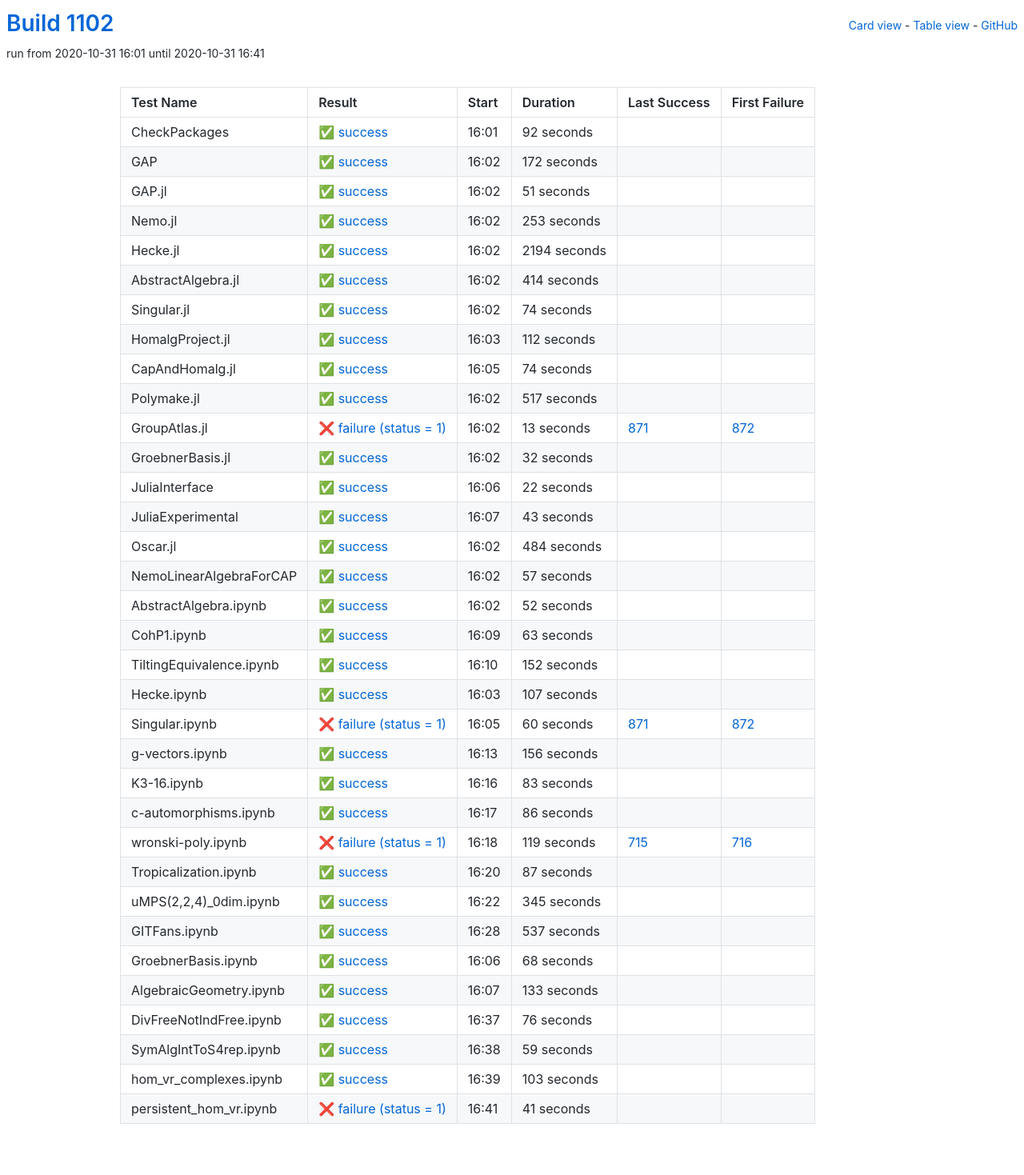
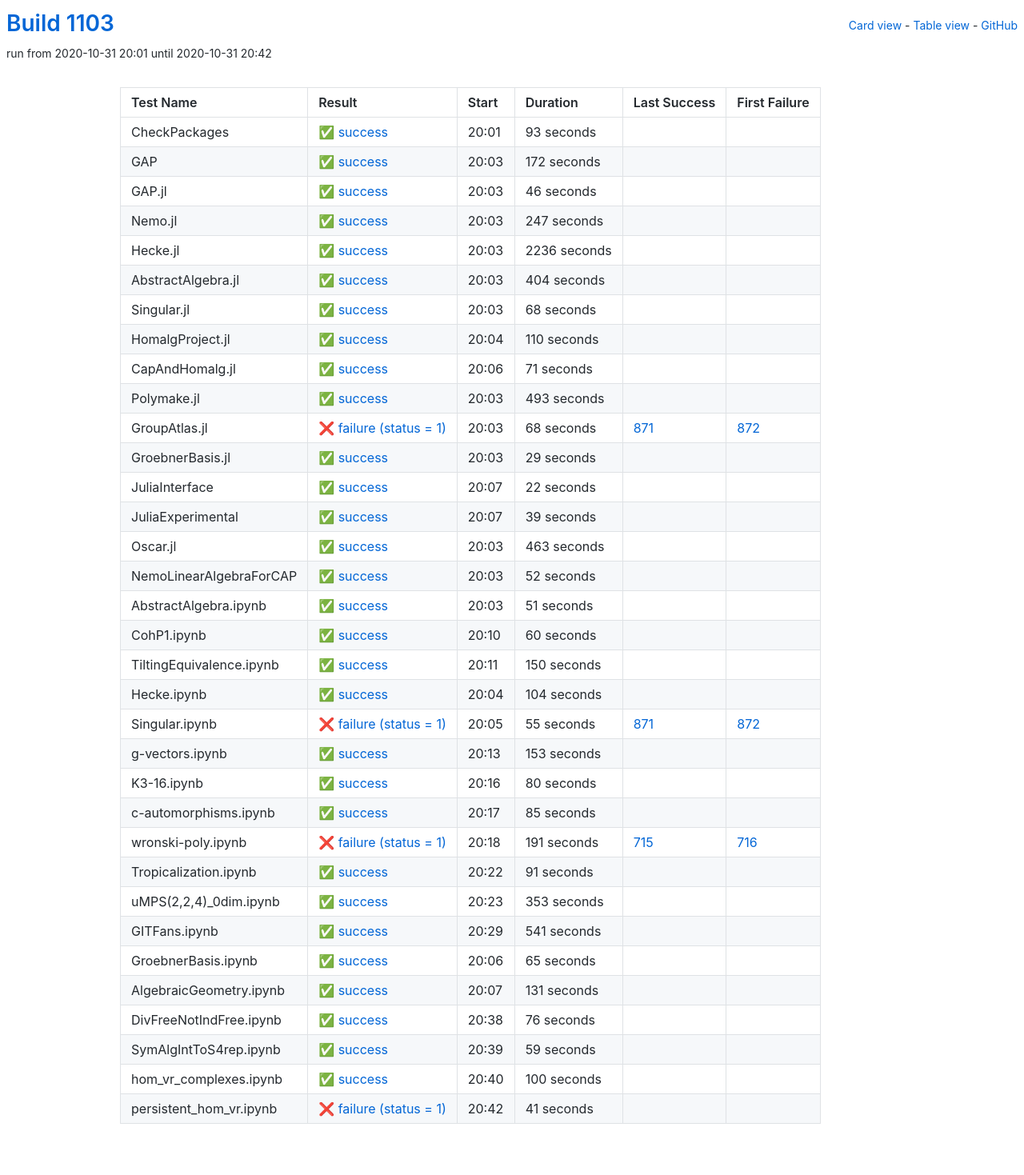
Before and after one commit to oscar-system/oscar-ci-status-stable, a Jekyll site: the page built from table.html, in a window 1280 px wide. Shown: the whole page at 80% size. Built offline with Jekyll 4.4.1, drawn with Linux system fonts in a browser that asks for light colours.

Commit message:
Build #1103

```diff
--- a/_data/ci.yml
+++ b/_data/ci.yml
@@ -1,6 +1,6 @@
 ---
-build: 1102
-build_url: https://oscarci.mathematik.uni-kl.de/job/oscar-stable/1102/
+build: 1103
+build_url: https://oscarci.mathematik.uni-kl.de/job/oscar-stable/1103/
 job: oscar-stable
 organization: oscar-system
 repo: oscar-ci-status-stable
@@ -8,20 +8,20 @@ repourl: https://github.com/oscar-system/oscar-ci-status-stable
 tests:
 - name: CheckPackages
   id: checkpackages
-  log: https://oscarci.mathematik.uni-kl.de/job/oscar-stable/1102/artifact/logs/build-1102/CheckPackages.log
-  start: 2020-10-31 16:01
+  log: https://oscarci.mathematik.uni-kl.de/job/oscar-stable/1103/artifact/logs/build-1103/CheckPackages.log
+  start: 2020-10-31 20:01
   success: true
   exitcode: 0
   status: success
-  duration: 92
+  duration: 93
   last_success: false
   last_success_url:
   first_failure: false
   first_failure_url:
 - name: GAP
   id: gap
-  log: https://oscarci.mathematik.uni-kl.de/job/oscar-stable/1102/artifact/logs/build-1102/GAP.log
-  start: 2020-10-31 16:02
+  log: https://oscarci.mathematik.uni-kl.de/job/oscar-stable/1103/artifact/logs/build-1103/GAP.log
+  start: 2020-10-31 20:03
   success: true
   exitcode: 0
   status: success
@@ -32,128 +32,128 @@ tests:
   first_failure_url:
 - name: GAP.jl
   id: gap-jl
-  log: https://oscarci.mathematik.uni-kl.de/job/oscar-stable/1102/artifact/logs/build-1102/GAP.jl.log
-  start: 2020-10-31 16:02
+  log: https://oscarci.mathematik.uni-kl.de/job/oscar-stable/1103/artifact/logs/build-1103/GAP.jl.log
+  start: 2020-10-31 20:03
   success: true
   exitcode: 0
   status: success
-  duration: 51
+  duration: 46
   last_success: false
   last_success_url:
   first_failure: false
   first_failure_url:
 - name: Nemo.jl
   id: nemo-jl
-  log: https://oscarci.mathematik.uni-kl.de/job/oscar-stable/1102/artifact/logs/build-1102/Nemo.jl.log
-  start: 2020-10-31 16:02
+  log: https://oscarci.mathematik.uni-kl.de/job/oscar-stable/1103/artifact/logs/build-1103/Nemo.jl.log
+  start: 2020-10-31 20:03
   success: true
   exitcode: 0
   status: success
-  duration: 253
+  duration: 247
   last_success: false
   last_success_url:
   first_failure: false
   first_failure_url:
 - name: Hecke.jl
   id: hecke-jl
-  log: https://oscarci.mathematik.uni-kl.de/job/oscar-stable/1102/artifact/logs/build-1102/Hecke.jl.log
-  start: 2020-10-31 16:02
+  log: https://oscarci.mathematik.uni-kl.de/job/oscar-stable/1103/artifact/logs/build-1103/Hecke.jl.log
+  start: 2020-10-31 20:03
   success: true
   exitcode: 0
   status: success
-  duration: 2194
+  duration: 2236
   last_success: false
   last_success_url:
   first_failure: false
   first_failure_url:
 - name: AbstractAlgebra.jl
   id: abstractalgebra-jl
-  log: https://oscarci.mathematik.uni-kl.de/job/oscar-stable/1102/artifact/logs/build-1102/AbstractAlgebra.jl.log
-  start: 2020-10-31 16:02
+  log: https://oscarci.mathematik.uni-kl.de/job/oscar-stable/1103/artifact/logs/build-1103/AbstractAlgebra.jl.log
+  start: 2020-10-31 20:03
   success: true
   exitcode: 0
   status: success
-  duration: 414
+  duration: 404
   last_success: false
   last_success_url:
   first_failure: false
   first_failure_url:
 - name: Singular.jl
   id: singular-jl
-  log: https://oscarci.mathematik.uni-kl.de/job/oscar-stable/1102/artifact/logs/build-1102/Singular.jl.log
-  start: 2020-10-31 16:02
+  log: https://oscarci.mathematik.uni-kl.de/job/oscar-stable/1103/artifact/logs/build-1103/Singular.jl.log
+  start: 2020-10-31 20:03
   success: true
   exitcode: 0
   status: success
-  duration: 74
+  duration: 68
   last_success: false
   last_success_url:
   first_failure: false
   first_failure_url:
 - name: HomalgProject.jl
   id: homalgproject-jl
-  log: https://oscarci.mathematik.uni-kl.de/job/oscar-stable/1102/artifact/logs/build-1102/HomalgProject.jl.log
-  start: 2020-10-31 16:03
+  log: https://oscarci.mathematik.uni-kl.de/job/oscar-stable/1103/artifact/logs/build-1103/HomalgProject.jl.log
+  start: 2020-10-31 20:04
   success: true
   exitcode: 0
   status: success
-  duration: 112
+  duration: 110
   last_success: false
   last_success_url:
   first_failure: false
   first_failure_url:
 - name: CapAndHomalg.jl
   id: capandhomalg-jl
-  log: https://oscarci.mathematik.uni-kl.de/job/oscar-stable/1102/artifact/logs/build-1102/CapAndHomalg.jl.log
-  start: 2020-10-31 16:05
+  log: https://oscarci.mathematik.uni-kl.de/job/oscar-stable/1103/artifact/logs/build-1103/CapAndHomalg.jl.log
+  start: 2020-10-31 20:06
   success: true
   exitcode: 0
   status: success
-  duration: 74
+  duration: 71
   last_success: false
   last_success_url:
   first_failure: false
   first_failure_url:
 - name: Polymake.jl
   id: polymake-jl
-  log: https://oscarci.mathematik.uni-kl.de/job/oscar-stable/1102/artifact/logs/build-1102/Polymake.jl.log
-  start: 2020-10-31 16:02
+  log: https://oscarci.mathematik.uni-kl.de/job/oscar-stable/1103/artifact/logs/build-1103/Polymake.jl.log
+  start: 2020-10-31 20:03
   success: true
   exitcode: 0
   status: success
-  duration: 517
+  duration: 493
   last_success: false
   last_success_url:
   first_failure: false
   first_failure_url:
 - name: GroupAtlas.jl
   id: groupatlas-jl
-  log: https://oscarci.mathematik.uni-kl.de/job/oscar-stable/1102/artifact/logs/build-1102/GroupAtlas.jl.log
-  start: 2020-10-31 16:02
+  log: https://oscarci.mathematik.uni-kl.de/job/oscar-stable/1103/artifact/logs/build-1103/GroupAtlas.jl.log
+  start: 2020-10-31 20:03
   success: false
   exitcode: 1
   status: failure
-  duration: 13
+  duration: 68
   last_success: 871
   last_success_url: https://oscarci.mathematik.uni-kl.de/job/oscar-stable/871/
   first_failure: 872
   first_failure_url: https://oscarci.mathematik.uni-kl.de/job/oscar-stable/872/
 - name: GroebnerBasis.jl
   id: groebnerbasis-jl
-  log: https://oscarci.mathematik.uni-kl.de/job/oscar-stable/1102/artifact/logs/build-1102/GroebnerBasis.jl.log
-  start: 2020-10-31 16:02
+  log: https://oscarci.mathematik.uni-kl.de/job/oscar-stable/1103/artifact/logs/build-1103/GroebnerBasis.jl.log
+  start: 2020-10-31 20:03
   success: true
   exitcode: 0
   status: success
-  duration: 32
+  duration: 29
   last_success: false
   last_success_url:
   first_failure: false
   first_failure_url:
 - name: JuliaInterface
   id: juliainterface
-  log: https://oscarci.mathematik.uni-kl.de/job/oscar-stable/1102/artifact/logs/build-1102/JuliaInterface.log
-  start: 2020-10-31 16:06
+  log: https://oscarci.mathematik.uni-kl.de/job/oscar-stable/1103/artifact/logs/build-1103/JuliaInterface.log
+  start: 2020-10-31 20:07
   success: true
   exitcode: 0
   status: success
@@ -164,44 +164,32 @@ tests:
   first_failure_url:
 - name: JuliaExperimental
   id: juliaexperimental
-  log: https://oscarci.mathematik.uni-kl.de/job/oscar-stable/1102/artifact/logs/build-1102/JuliaExperimental.log
-  start: 2020-10-31 16:07
+  log: https://oscarci.mathematik.uni-kl.de/job/oscar-stable/1103/artifact/logs/build-1103/JuliaExperimental.log
+  start: 2020-10-31 20:07
   success: true
   exitcode: 0
   status: success
-  duration: 43
+  duration: 39
   last_success: false
   last_success_url:
   first_failure: false
   first_failure_url:
 - name: Oscar.jl
   id: oscar-jl
-  log: https://oscarci.mathematik.uni-kl.de/job/oscar-stable/1102/artifact/logs/build-1102/Oscar.jl.log
-  start: 2020-10-31 16:02
+  log: https://oscarci.mathematik.uni-kl.de/job/oscar-stable/1103/artifact/logs/build-1103/Oscar.jl.log
+  start: 2020-10-31 20:03
   success: true
   exitcode: 0
   status: success
-  duration: 484
+  duration: 463
   last_success: false
   last_success_url:
   first_failure: false
   first_failure_url:
 - name: NemoLinearAlgebraForCAP
   id: nemolinearalgebraforcap
-  log: https://oscarci.mathematik.uni-kl.de/job/oscar-stable/1102/artifact/logs/build-1102/NemoLinearAlgebraForCAP.log
-  start: 2020-10-31 16:02
-  success: true
-  exitcode: 0
-  status: success
-  duration: 57
-  last_success: false
-  last_success_url:
-  first_failure: false
-  first_failure_url:
-- name: AbstractAlgebra.ipynb
-  id: abstractalgebra-ipynb
-  log: https://oscarci.mathematik.uni-kl.de/job/oscar-stable/1102/artifact/logs/build-1102/AbstractAlgebra.ipynb.log
-  start: 2020-10-31 16:02
+  log: https://oscarci.mathematik.uni-kl.de/job/oscar-stable/1103/artifact/logs/build-1103/NemoLinearAlgebraForCAP.log
+  start: 2020-10-31 20:03
   success: true
   exitcode: 0
   status: success
@@ -210,166 +198,178 @@ tests:
   last_success_url:
   first_failure: false
   first_failure_url:
-- name: CohP1.ipynb
-  id: cohp1-ipynb
-  log: https://oscarci.mathematik.uni-kl.de/job/oscar-stable/1102/artifact/logs/build-1102/CohP1.ipynb.log
-  start: 2020-10-31 16:09
+- name: AbstractAlgebra.ipynb
+  id: abstractalgebra-ipynb
+  log: https://oscarci.mathematik.uni-kl.de/job/oscar-stable/1103/artifact/logs/build-1103/AbstractAlgebra.ipynb.log
+  start: 2020-10-31 20:03
   success: true
   exitcode: 0
   status: success
-  duration: 63
+  duration: 51
+  last_success: false
+  last_success_url:
+  first_failure: false
+  first_failure_url:
+- name: CohP1.ipynb
+  id: cohp1-ipynb
+  log: https://oscarci.mathematik.uni-kl.de/job/oscar-stable/1103/artifact/logs/build-1103/CohP1.ipynb.log
+  start: 2020-10-31 20:10
+  success: true
+  exitcode: 0
+  status: success
+  duration: 60
   last_success: false
   last_success_url:
   first_failure: false
   first_failure_url:
 - name: TiltingEquivalence.ipynb
   id: tiltingequivalence-ipynb
-  log: https://oscarci.mathematik.uni-kl.de/job/oscar-stable/1102/artifact/logs/build-1102/TiltingEquivalence.ipynb.log
-  start: 2020-10-31 16:10
+  log: https://oscarci.mathematik.uni-kl.de/job/oscar-stable/1103/artifact/logs/build-1103/TiltingEquivalence.ipynb.log
+  start: 2020-10-31 20:11
   success: true
   exitcode: 0
   status: success
-  duration: 152
+  duration: 150
   last_success: false
   last_success_url:
   first_failure: false
   first_failure_url:
 - name: Hecke.ipynb
   id: hecke-ipynb
-  log: https://oscarci.mathematik.uni-kl.de/job/oscar-stable/1102/artifact/logs/build-1102/Hecke.ipynb.log
-  start: 2020-10-31 16:03
+  log: https://oscarci.mathematik.uni-kl.de/job/oscar-stable/1103/artifact/logs/build-1103/Hecke.ipynb.log
+  start: 2020-10-31 20:04
   success: true
   exitcode: 0
   status: success
-  duration: 107
+  duration: 104
   last_success: false
   last_success_url:
   first_failure: false
   first_failure_url:
 - name: Singular.ipynb
   id: singular-ipynb
-  log: https://oscarci.mathematik.uni-kl.de/job/oscar-stable/1102/artifact/logs/build-1102/Singular.ipynb.log
-  start: 2020-10-31 16:05
+  log: https://oscarci.mathematik.uni-kl.de/job/oscar-stable/1103/artifact/logs/build-1103/Singular.ipynb.log
+  start: 2020-10-31 20:05
   success: false
   exitcode: 1
   status: failure
-  duration: 60
+  duration: 55
   last_success: 871
   last_success_url: https://oscarci.mathematik.uni-kl.de/job/oscar-stable/871/
   first_failure: 872
   first_failure_url: https://oscarci.mathematik.uni-kl.de/job/oscar-stable/872/
 - name: g-vectors.ipynb
   id: g-vectors-ipynb
-  log: https://oscarci.mathematik.uni-kl.de/job/oscar-stable/1102/artifact/logs/build-1102/g-vectors.ipynb.log
-  start: 2020-10-31 16:13
+  log: https://oscarci.mathematik.uni-kl.de/job/oscar-stable/1103/artifact/logs/build-1103/g-vectors.ipynb.log
+  start: 2020-10-31 20:13
   success: true
   exitcode: 0
   status: success
-  duration: 156
+  duration: 153
   last_success: false
   last_success_url:
   first_failure: false
   first_failure_url:
 - name: K3-16.ipynb
   id: k3-16-ipynb
-  log: https://oscarci.mathematik.uni-kl.de/job/oscar-stable/1102/artifact/logs/build-1102/K3-16.ipynb.log
-  start: 2020-10-31 16:16
+  log: https://oscarci.mathematik.uni-kl.de/job/oscar-stable/1103/artifact/logs/build-1103/K3-16.ipynb.log
+  start: 2020-10-31 20:16
   success: true
   exitcode: 0
   status: success
-  duration: 83
+  duration: 80
   last_success: false
   last_success_url:
   first_failure: false
   first_failure_url:
 - name: c-automorphisms.ipynb
   id: c-automorphisms-ipynb
-  log: https://oscarci.mathematik.uni-kl.de/job/oscar-stable/1102/artifact/logs/build-1102/c-automorphisms.ipynb.log
-  start: 2020-10-31 16:17
+  log: https://oscarci.mathematik.uni-kl.de/job/oscar-stable/1103/artifact/logs/build-1103/c-automorphisms.ipynb.log
+  start: 2020-10-31 20:17
   success: true
   exitcode: 0
   status: success
-  duration: 86
+  duration: 85
   last_success: false
   last_success_url:
   first_failure: false
   first_failure_url:
 - name: wronski-poly.ipynb
   id: wronski-poly-ipynb
-  log: https://oscarci.mathematik.uni-kl.de/job/oscar-stable/1102/artifact/logs/build-1102/wronski-poly.ipynb.log
-  start: 2020-10-31 16:18
+  log: https://oscarci.mathematik.uni-kl.de/job/oscar-stable/1103/artifact/logs/build-1103/wronski-poly.ipynb.log
+  start: 2020-10-31 20:18
   success: false
   exitcode: 1
   status: failure
-  duration: 119
+  duration: 191
   last_success: 715
   last_success_url: https://oscarci.mathematik.uni-kl.de/job/oscar-stable/715/
   first_failure: 716
   first_failure_url: https://oscarci.mathematik.uni-kl.de/job/oscar-stable/716/
 - name: Tropicalization.ipynb
   id: tropicalization-ipynb
-  log: https://oscarci.mathematik.uni-kl.de/job/oscar-stable/1102/artifact/logs/build-1102/Tropicalization.ipynb.log
-  start: 2020-10-31 16:20
+  log: https://oscarci.mathematik.uni-kl.de/job/oscar-stable/1103/artifact/logs/build-1103/Tropicalization.ipynb.log
+  start: 2020-10-31 20:22
   success: true
   exitcode: 0
   status: success
-  duration: 87
+  duration: 91
   last_success: false
   last_success_url:
   first_failure: false
   first_failure_url:
 - name: uMPS(2,2,4)_0dim.ipynb
   id: umps-2-2-4-0dim-ipynb
-  log: https://oscarci.mathematik.uni-kl.de/job/oscar-stable/1102/artifact/logs/build-1102/uMPS-2-2-4-_0dim.ipynb.log
-  start: 2020-10-31 16:22
+  log: https://oscarci.mathematik.uni-kl.de/job/oscar-stable/1103/artifact/logs/build-1103/uMPS-2-2-4-_0dim.ipynb.log
+  start: 2020-10-31 20:23
   success: true
   exitcode: 0
   status: success
-  duration: 345
+  duration: 353
   last_success: false
   last_success_url:
   first_failure: false
   first_failure_url:
 - name: GITFans.ipynb
   id: gitfans-ipynb
-  log: https://oscarci.mathematik.uni-kl.de/job/oscar-stable/1102/artifact/logs/build-1102/GITFans.ipynb.log
-  start: 2020-10-31 16:28
+  log: https://oscarci.mathematik.uni-kl.de/job/oscar-stable/1103/artifact/logs/build-1103/GITFans.ipynb.log
+  start: 2020-10-31 20:29
   success: true
   exitcode: 0
   status: success
-  duration: 537
+  duration: 541
   last_success: false
   last_success_url:
   first_failure: false
   first_failure_url:
 - name: GroebnerBasis.ipynb
   id: groebnerbasis-ipynb
-  log: https://oscarci.mathematik.uni-kl.de/job/oscar-stable/1102/artifact/logs/build-1102/GroebnerBasis.ipynb.log
-  start: 2020-10-31 16:06
+  log: https://oscarci.mathematik.uni-kl.de/job/oscar-stable/1103/artifact/logs/build-1103/GroebnerBasis.ipynb.log
+  start: 2020-10-31 20:06
   success: true
   exitcode: 0
   status: success
-  duration: 68
+  duration: 65
   last_success: false
   last_success_url:
   first_failure: false
   first_failure_url:
 - name: AlgebraicGeometry.ipynb
   id: algebraicgeometry-ipynb
-  log: https://oscarci.mathematik.uni-kl.de/job/oscar-stable/1102/artifact/logs/build-1102/AlgebraicGeometry.ipynb.log
-  start: 2020-10-31 16:07
+  log: https://oscarci.mathematik.uni-kl.de/job/oscar-stable/1103/artifact/logs/build-1103/AlgebraicGeometry.ipynb.log
+  start: 2020-10-31 20:07
   success: true
   exitcode: 0
   status: success
-  duration: 133
+  duration: 131
   last_success: false
   last_success_url:
   first_failure: false
   first_failure_url:
 - name: DivFreeNotIndFree.ipynb
   id: divfreenotindfree-ipynb
-  log: https://oscarci.mathematik.uni-kl.de/job/oscar-stable/1102/artifact/logs/build-1102/DivFreeNotIndFree.ipynb.log
-  start: 2020-10-31 16:37
+  log: https://oscarci.mathematik.uni-kl.de/job/oscar-stable/1103/artifact/logs/build-1103/DivFreeNotIndFree.ipynb.log
+  start: 2020-10-31 20:38
   success: true
   exitcode: 0
   status: success
@@ -380,8 +380,8 @@ tests:
   first_failure_url:
 - name: SymAlgIntToS4rep.ipynb
   id: symalginttos4rep-ipynb
-  log: https://oscarci.mathematik.uni-kl.de/job/oscar-stable/1102/artifact/logs/build-1102/SymAlgIntToS4rep.ipynb.log
-  start: 2020-10-31 16:38
+  log: https://oscarci.mathematik.uni-kl.de/job/oscar-stable/1103/artifact/logs/build-1103/SymAlgIntToS4rep.ipynb.log
+  start: 2020-10-31 20:39
   success: true
   exitcode: 0
   status: success
@@ -392,20 +392,20 @@ tests:
   first_failure_url:
 - name: hom_vr_complexes.ipynb
   id: hom-vr-complexes-ipynb
-  log: https://oscarci.mathematik.uni-kl.de/job/oscar-stable/1102/artifact/logs/build-1102/hom_vr_complexes.ipynb.log
-  start: 2020-10-31 16:39
+  log: https://oscarci.mathematik.uni-kl.de/job/oscar-stable/1103/artifact/logs/build-1103/hom_vr_complexes.ipynb.log
+  start: 2020-10-31 20:40
   success: true
   exitcode: 0
   status: success
-  duration: 103
+  duration: 100
   last_success: false
   last_success_url:
   first_failure: false
   first_failure_url:
 - name: persistent_hom_vr.ipynb
   id: persistent-hom-vr-ipynb
-  log: https://oscarci.mathematik.uni-kl.de/job/oscar-stable/1102/artifact/logs/build-1102/persistent_hom_vr.ipynb.log
-  start: 2020-10-31 16:41
+  log: https://oscarci.mathematik.uni-kl.de/job/oscar-stable/1103/artifact/logs/build-1103/persistent_hom_vr.ipynb.log
+  start: 2020-10-31 20:42
   success: false
   exitcode: 1
   status: failure
```
Also changed, not shown: README.md.
